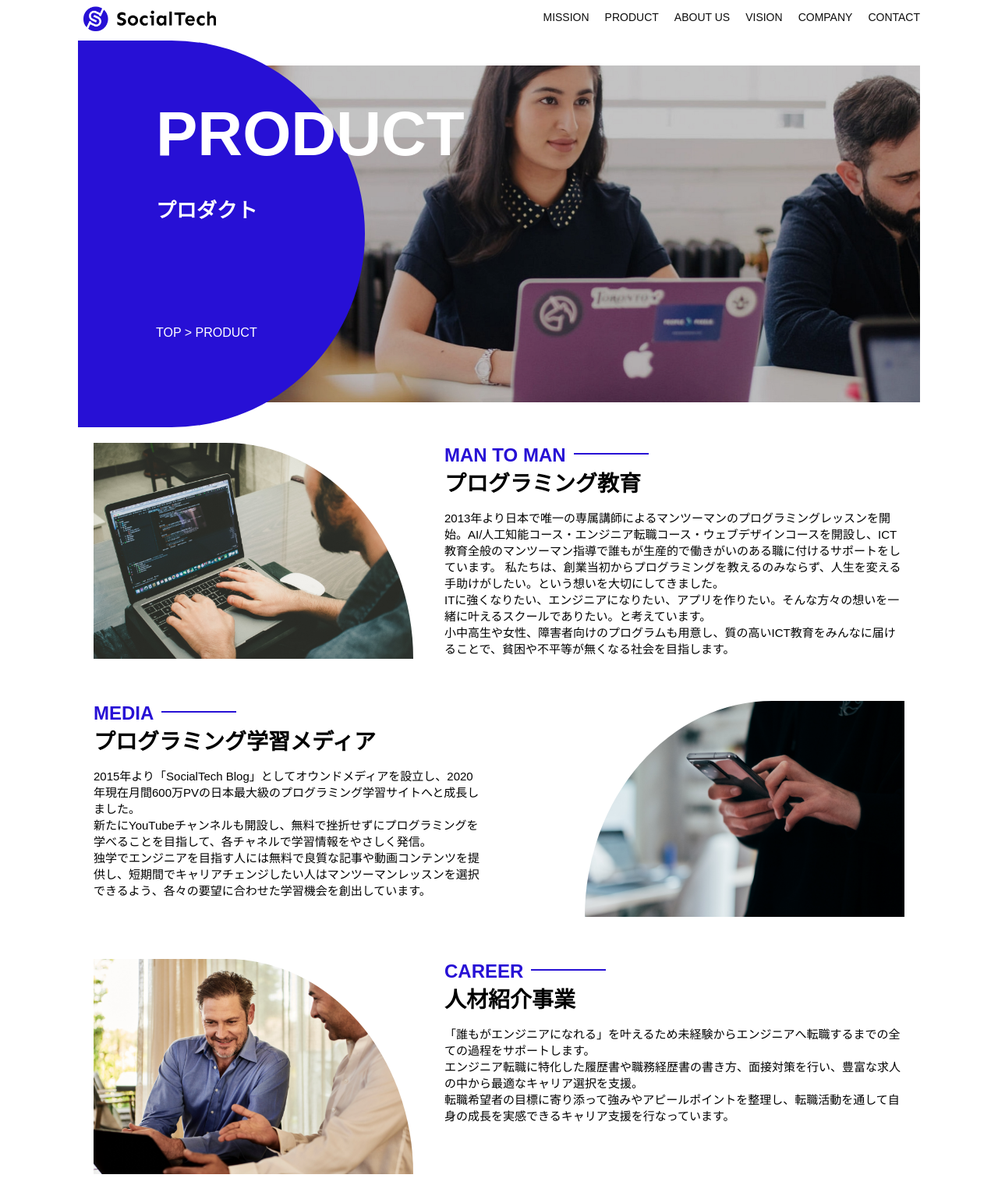
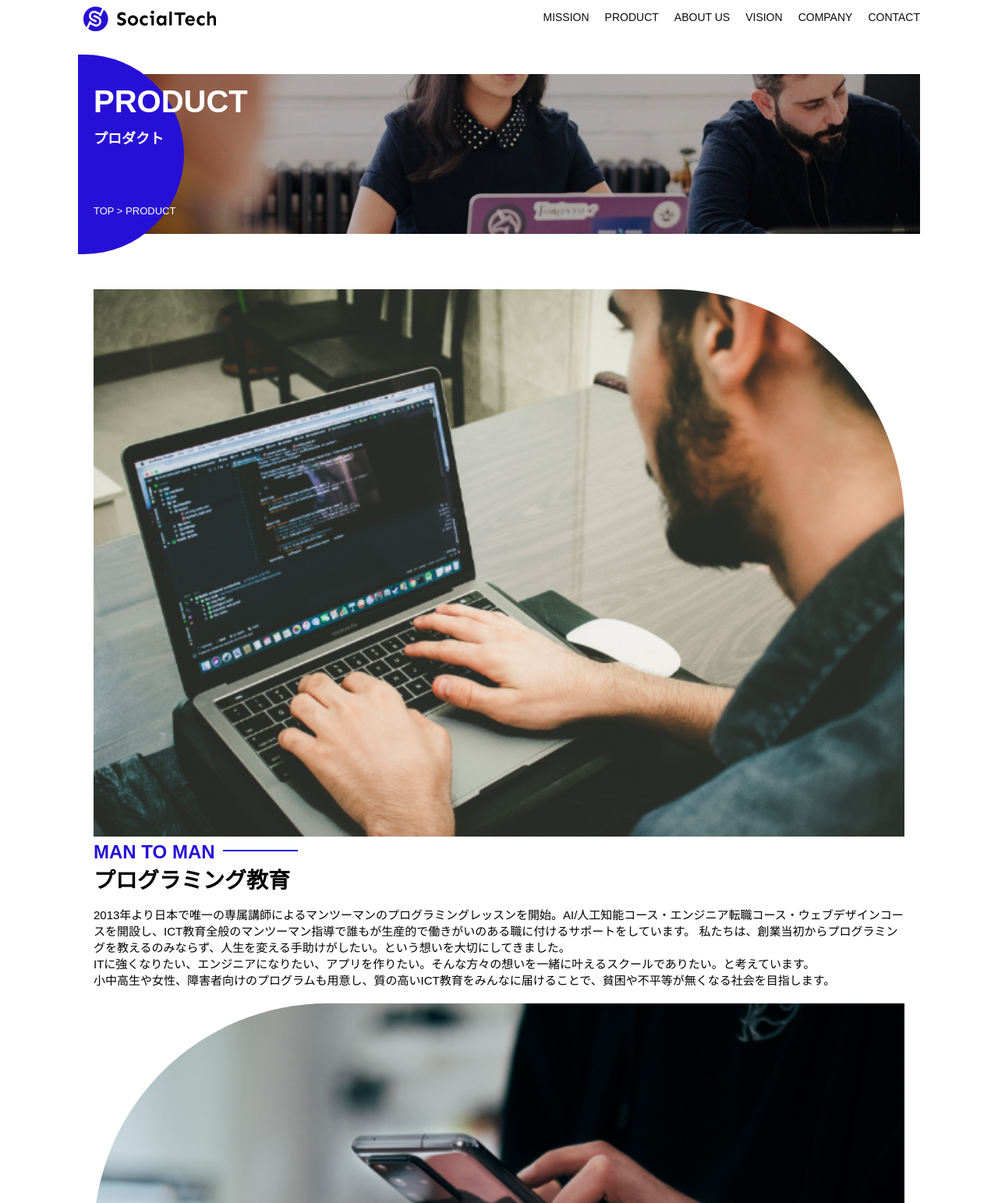
Before and after one commit to chrn24/SocialTech, a plain HTML site: page product.html in a window 1280 px wide. Shown: the top 1543 px of the page at 78% size. Drawn offline with Linux system fonts and the light colour scheme.

Commit message:
03121826

```diff
--- a/style.css
+++ b/style.css
@@ -1025,3 +1025,69 @@ footer {
 .fivegoals-image-left {
     align-self: center;
 }
+
+/* プロダクトページ */
+#product-main {
+    height: 256px;
+    margin-top: 4%;
+    position: relative;
+}
+
+.product-main-inner {
+    height: 80%;
+    background-size: cover;
+}
+
+#product-title {
+    width: 136px;
+    height: 256px;
+    position: absolute;
+    top: -10%;
+}
+
+#product-title h1 {
+    left: 20px;
+    font-size: 40px;
+}
+
+#product-title h1 span {
+    font-size: 18px;
+}
+
+#product-title > p {
+    top: 180px;
+    left: 20px;
+    font-size: 13px;
+}
+
+.product-section {
+    flex-direction: column;
+}
+
+.product-section .product-section-img {
+   width: 100%;
+}
+
+.product-section .product-section-img img {
+    width: 100%;
+    padding: 0;
+}
+
+.product-section-left .product-section-img img {
+    border-radius: 0 300px 0 0;
+}
+
+.product-section-left .product-read {
+    width: 100%;
+    flex-grow: 1;
+}
+
+.product-section-right .product-section-img img {
+    order: 1;
+    border-radius: 300px 0 0 0;
+}
+
+.product-section-right .product-read {
+    order: 2;
+    width: 100%;
+}
```
